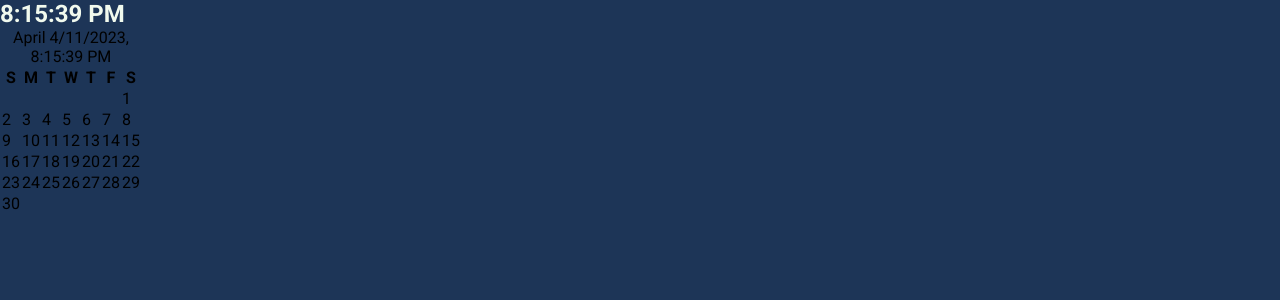
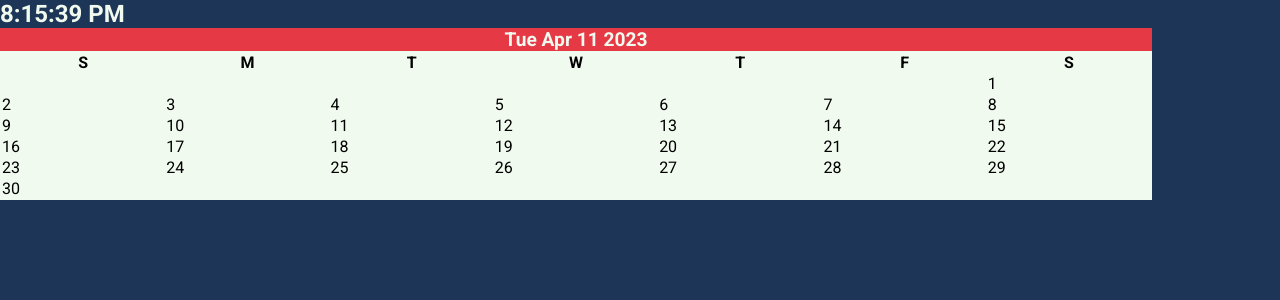
Before and after one commit to JavierCarrasco08/calendar, a React (Vite) app: page / in a window 1280 px wide. Shown: the top 300 px of the page. Built offline with nearby package versions, Linux system fonts and the light colour scheme.

Commit message:
Agregando el Calendario y sus estilos

```diff
--- a/src/components/calendar/Calendar.jsx
+++ b/src/components/calendar/Calendar.jsx
@@ -1,9 +1,9 @@
 import Week from "../week/Week";
-
+import "./calendar.css";
 export default function Calendar({ data, time }) {
   return (
     <table className="calendar">
-      <caption>April {time.toLocaleString()}</caption>
+      <caption className="calendar__caption">{time.toDateString()}</caption>
       <thead className="calendar__week">
         <tr>
           <th className="calendar__day">S</th>
--- a/src/components/calendar/calendar.css
+++ b/src/components/calendar/calendar.css
@@ -1,3 +1,10 @@
 .calendar {
   background-color: var(--white);
+  width: 90%;
 }
+.calendar__caption {
+  background-color: var(--primary-color-red);
+  color: var(--white);
+  font-weight: 600;
+  font-size: 1.2rem;
+}
```
